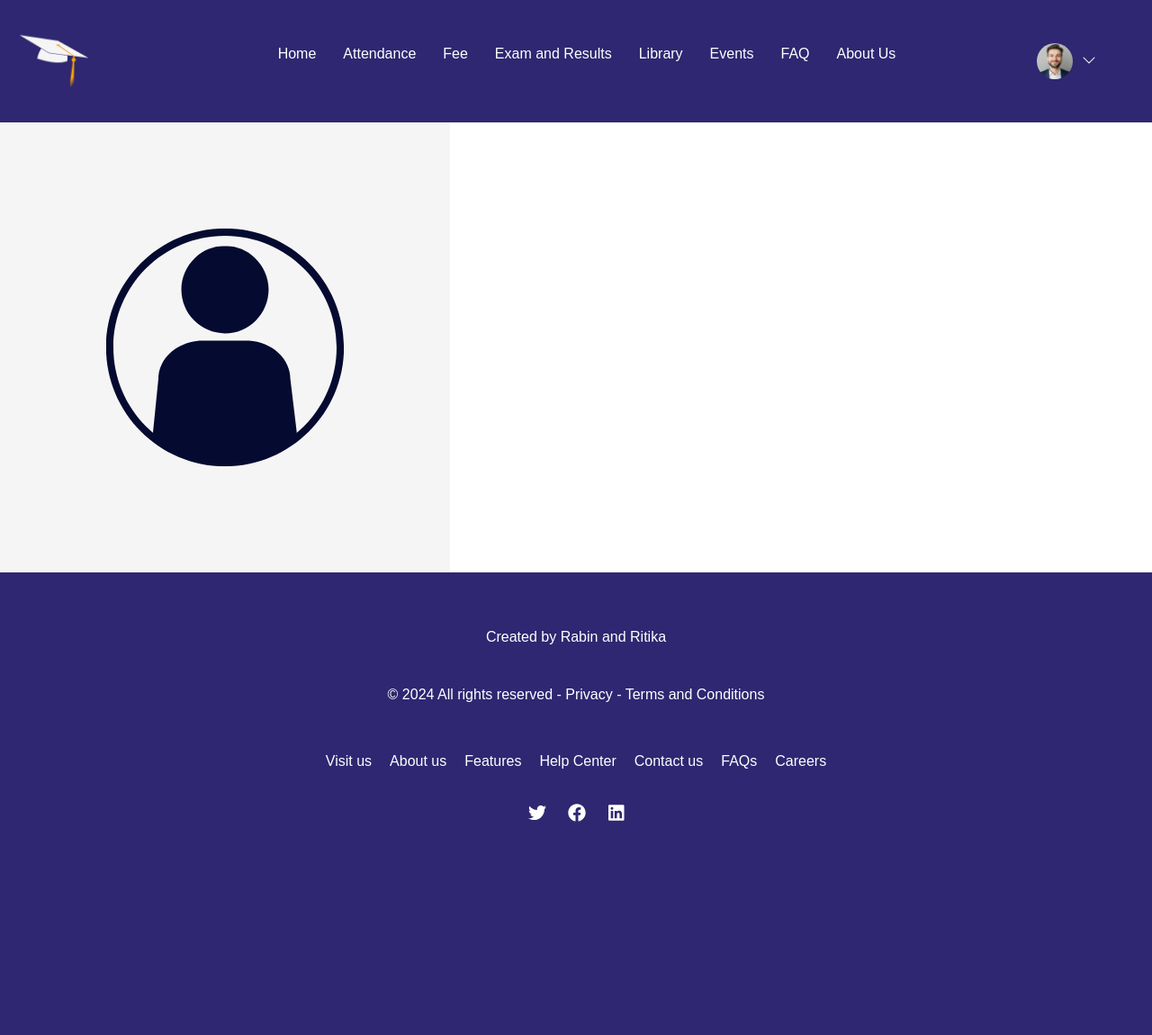
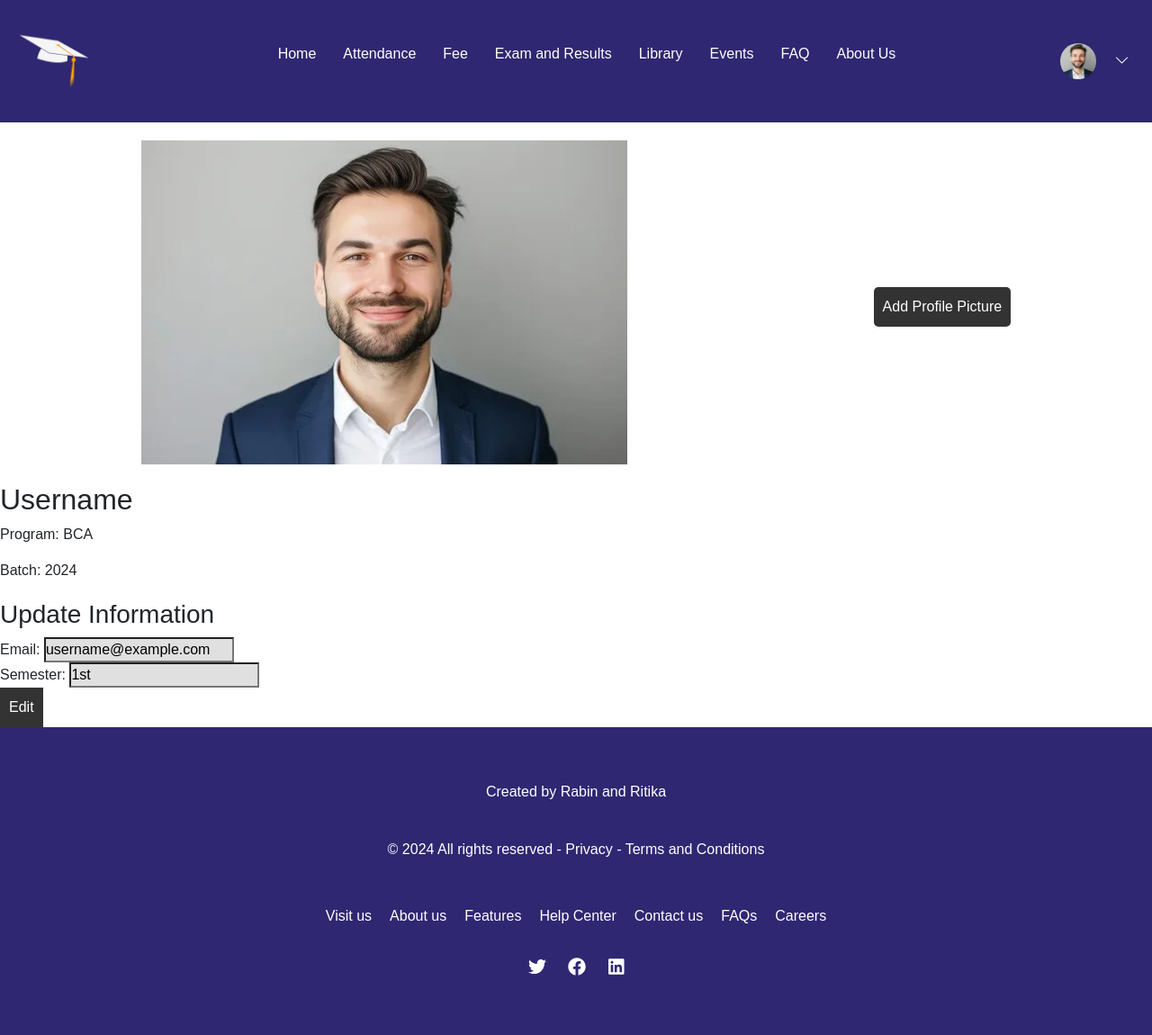
Before and after one commit to RabinPyakurel/Student-Academic-portal, a PHP site: page /profile.htm in a window 1280 px wide. Shown: the whole page at 90% size. Before the commit the page ends 913 px from the top, so only its background shows below. Run offline with PHP 8.4, Linux system fonts and the light colour scheme.

Commit message:
Added profile container section

```diff
--- a/assets/css/index.css
+++ b/assets/css/index.css
@@ -43,11 +43,6 @@ body {
   width: 10%;
 }
 /* Profile image styling */
-.profile-container {
-  display: flex;
-  align-items: center;
-  cursor: pointer;
-}
 
 .profile-img {
   border-radius: 50%;
@@ -55,6 +50,54 @@ body {
   width: 40px;
   object-fit: cover;
 }
+/* Hide default file input */
+.custom-file-upload {
+  display: inline-block;
+  cursor: pointer;
+  margin-top: 10px;
+  padding: 10px;
+  background-color: #333;
+  color: white;
+  border-radius: 5px;
+  cursor: pointer;
+}
+
+.profile-container {
+  display: flex;
+  justify-content: space-around;
+  align-items: center;
+  cursor: pointer;
+  padding: 20px;
+}
+
+.user-photo img {
+  width: 150px;
+  height: 150px;
+  border-radius: 50%;
+  object-fit: cover;
+}
+
+.update-section {
+  margin-top: 20px;
+}
+
+button {
+  padding: 10px;
+  background-color: #333;
+  color: white;
+  border: none;
+  border-radius: 5px;
+  cursor: pointer;
+}
+
+button:hover {
+  background-color: #555;
+}
+
+input[readonly] {
+  background-color: #e0e0e0;
+}
+
 
 /* Dropdown icon */
 .dropdown-icon {
--- a/assets/js/index.js
+++ b/assets/js/index.js
@@ -21,3 +21,23 @@ window.onclick = function (event) {
     dropdownMenu.style.display = "none";
   }
 };
+
+// user profile
+document.getElementById("photoUpload").addEventListener("change", function () {
+  const file = this.files[0];
+  if (file) {
+    const reader = new FileReader();
+
+    reader.onload = function (event) {
+      document
+        .getElementById("userImage")
+        .setAttribute("src", event.target.result);
+    };
+
+    reader.readAsDataURL(file);
+  }
+});
+
+document.getElementById("editBtn").addEventListener("click", function () {
+  alert("Edit functionality is not implemented yet.");
+});
--- a/profile.htm
+++ b/profile.htm
@@ -36,7 +36,6 @@
     </ul>
     <div class="user-icon">
       <div class="dropdown">
-        <!-- Profile image and dropdown symbol container -->
         <div class="profile-container" id="profileContainer">
           <img src="./assets/images/ppsize.webp" alt="Profile" class="profile-img">
           <!-- Unicode dropdown icon -->
@@ -51,8 +50,39 @@
     </div>
   </nav>
   <section id="mypf" class="myprofile">
-    <img src="./assets/images/defaultimg.png" alt="default profile">
+    <div class="profile-container">
+      <img id="userImage" src="./assets/images/ppsize.webp" alt="User Photo">
+      <label for="photoUpload" class="custom-file-upload">Add Profile Picture</label>
+      <input type="file" id="photoUpload" accept="image/*" style="display:none;">
+    </div>
+    <div class="userinfo">
+      <h2 id="fullname">Full Name</h2>
+      <p>Program: <span id="program"></span></p>
+      <p>Batch: <span id="batch"></span></p>
+    </div>
+    </div>
 
+    <!-- Update Information Section -->
+    <div class="update-section">
+      <h3>Update Information</h3>
+      <div>
+        <label for="email">Email:</label>
+        <input type="email" id="email" value="" readonly />
+      </div>
+      <div>
+        <label for="semester">Semester:</label>
+        <input type="text" id="semester" value="" readonly />
+      </div>
+      <button id="editBtn">Edit</button>
+      <div id="editSection" style="display:none;">
+        <label for="newEmail">New Email:</label>
+        <input type="email" id="newEmail">
+        <label for="newSemester">New Semester:</label>
+        <input type="text" id="newSemester">
+        <button id="saveBtn">Save Changes</button>
+      </div>
+
+    </div>
   </section>
 
   <!-- Footer Section -->
@@ -76,6 +106,52 @@
       </div>
     </div>
   </footer>
+  <script>
+    // User information (from signup)
+    const userData = {
+      fullname: "Username",
+      email: "username@example.com",
+      program: "BCA",
+      batch: "2024",
+      semester: "1st"
+    };
+
+    // Load user data on page load
+    window.onload = function () {
+      document.getElementById('fullname').innerText = userData.fullname;
+      document.getElementById('email').value = userData.email;
+      document.getElementById('program').innerText = userData.program;
+      document.getElementById('batch').innerText = userData.batch;
+      document.getElementById('semester').value = userData.semester;
+    };
+
+    // Update profile picture
+    document.getElementById('photoUpload').addEventListener('change', function () {
+      const file = this.files[0];
+      if (file) {
+        const reader = new FileReader();
+
+        reader.onload = function (event) {
+          document.getElementById('userImage').setAttribute('src', event.target.result);
+        };
+
+        reader.readAsDataURL(file);
+      }
+    });
+
+    // Save changes (email and semester updates)
+    document.getElementById('saveBtn').addEventListener('click', function () {
+      const updatedEmail = document.getElementById('email').value;
+      const updatedSemester = document.getElementById('semester').value;
+
+      // Update userData object
+      userData.email = updatedEmail;
+      userData.semester = updatedSemester;
+
+      alert('Profile updated successfully!');
+    });
+
+  </script>
   <script src="./assets/js/index.js"></script>
 </body>
 
```
